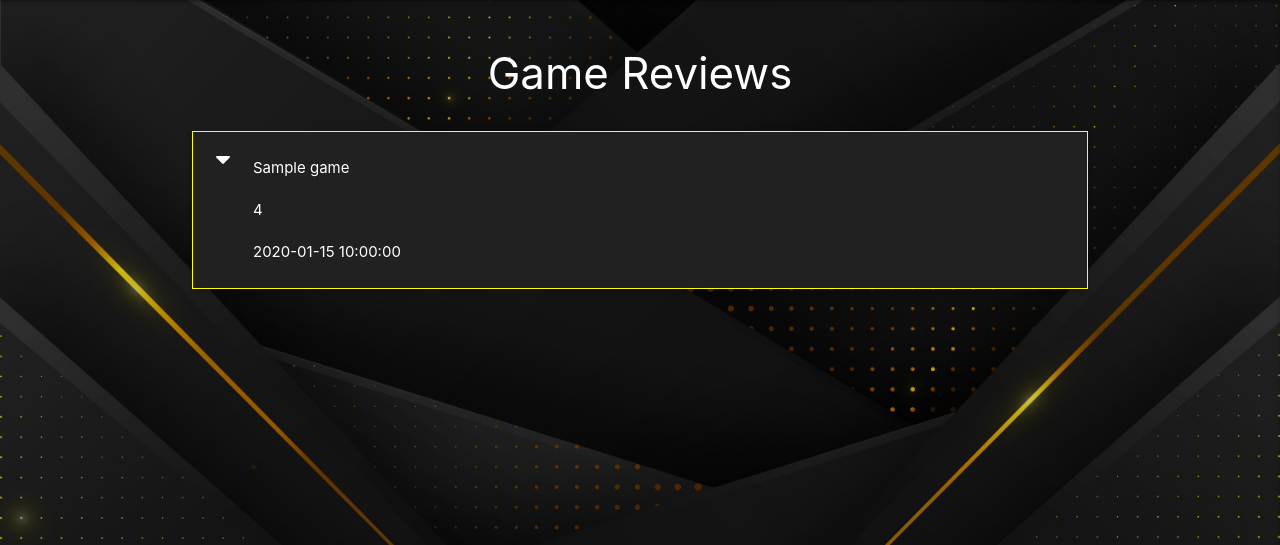
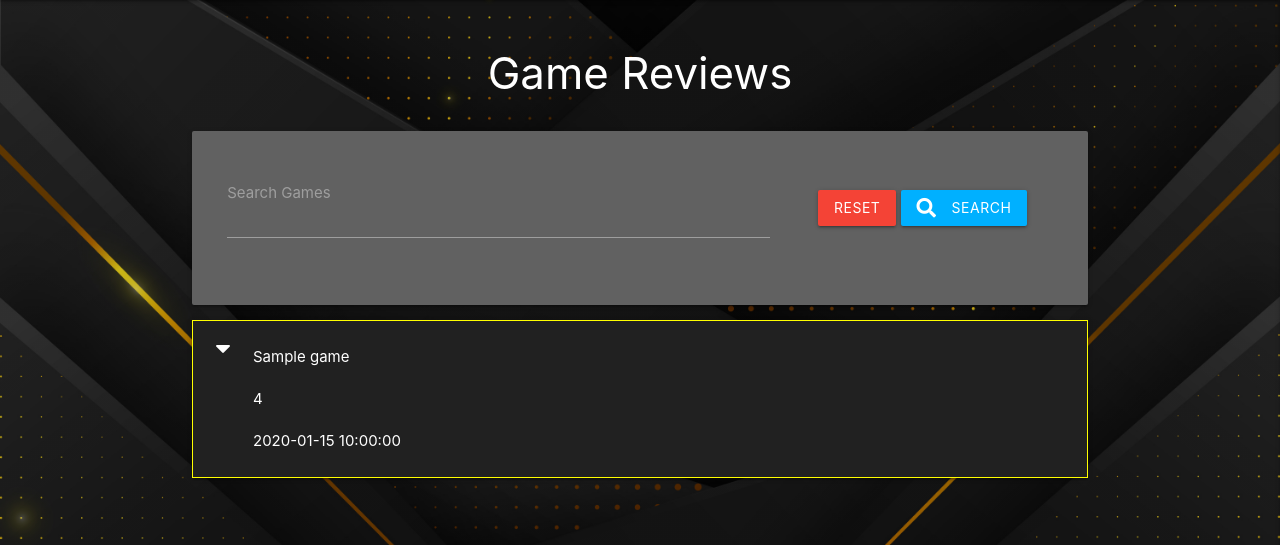
Before and after one commit to Boofy360/gamers-galley, a Flask app: page / in a window 1280 px wide. Shown: the part 64-609 px from the top of the page. Run offline with Flask 2, Linux system fonts and the light colour scheme; a database or web service that is not in the repository returns one stand-in record (values such as "Sample title"); some libraries are stand-ins or nearby versions.

Commit message:
Add Search functionality

```diff
--- a/app.py
+++ b/app.py
@@ -26,6 +26,14 @@ def get_game_reviews():
     reviews = list(mongo.db.reviews.find())
     games = list(mongo.db.games.find())
     return render_template("reviews.html", reviews=reviews, games=games)
+
+
+@app.route('/select', methods=["GET", "POST"])
+def search():
+    # search games
+    query = request.form.get("query")
+    games = list(mongo.db.games.find({"$text": {"$search": query}}))
+    return render_template("reviews.html", games=games)
 
 
 @app.route('/register', methods=["GET", "POST"])
--- a/templates/reviews.html
+++ b/templates/reviews.html
@@ -3,6 +3,25 @@
 
     <h3 class="white-text center-align">Game Reviews</h3>
 
+    <div class="row card-panel grey darken-2">
+        <form action="{{ url_for ('search') }}" method="post" class="col s12">
+            <div class="row valign-wrapper center-align">
+                <div class="input-field col s12 m8">
+                    <i class="fas fa-search-prefix white-text"></i>
+                    <input type="text" name="query" id="query" minlength="3" class="validate" required>
+                    <label for="query">Search Games</label>
+                </div>
+                <div class="col s12 m4">
+                    <a href="{{ url_for('get_game_reviews') }}" class="red btn">Reset</a>
+                    <button type="submit" class="light-blue accent-3 btn">
+                        <i class="fas fa-search left"></i> Search
+                    </button>
+                </div>
+            </div>
+        </form>
+    </div>
+
+    {% if games|length > 0 %}
     <ul class="collapsible">
         {% for game in games %}
         <li>
@@ -31,5 +50,8 @@
         </li>
         {% endfor %}
     </ul>
+    {% else %}
+    <h3 class="red-text center-align">No Search Results</h3>
+    {% endif %}
 
 {% endblock %}
```
Also changed, not shown: templates/add_game.html (+6 -6 lines).
